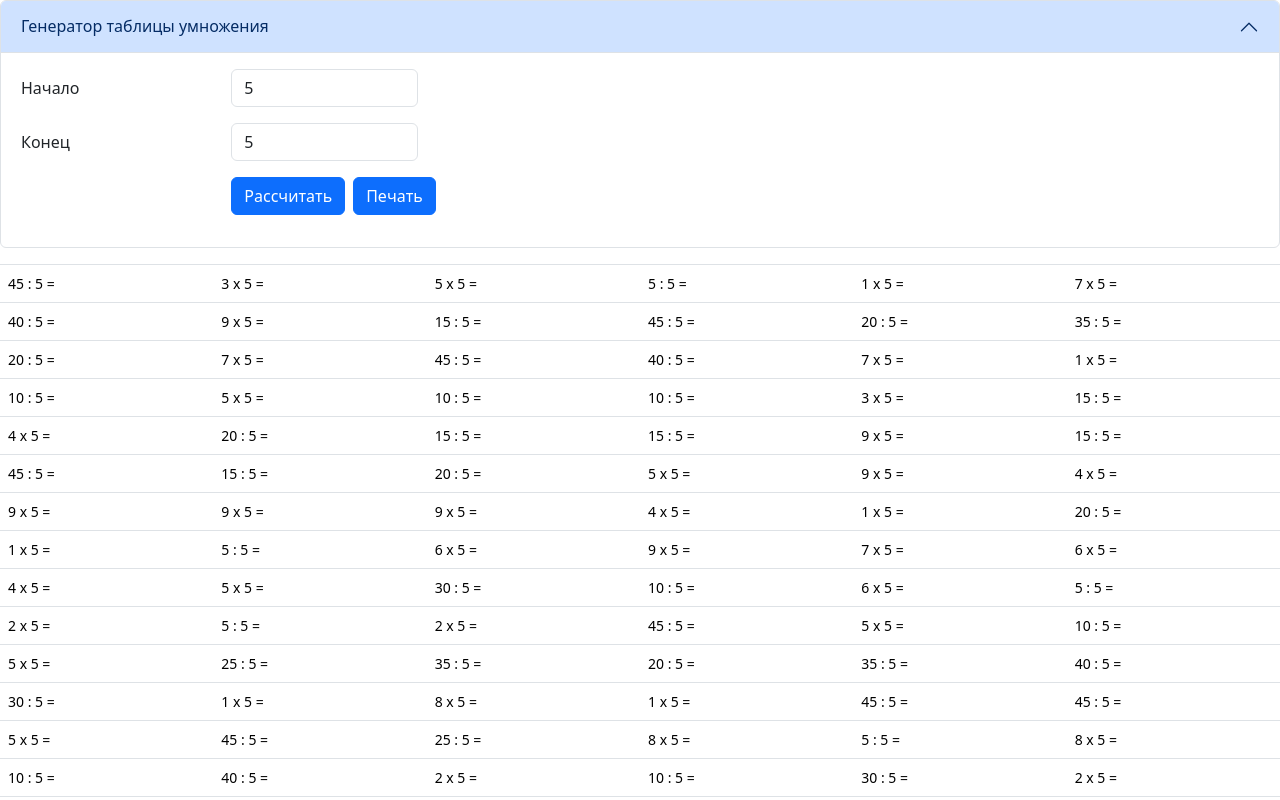
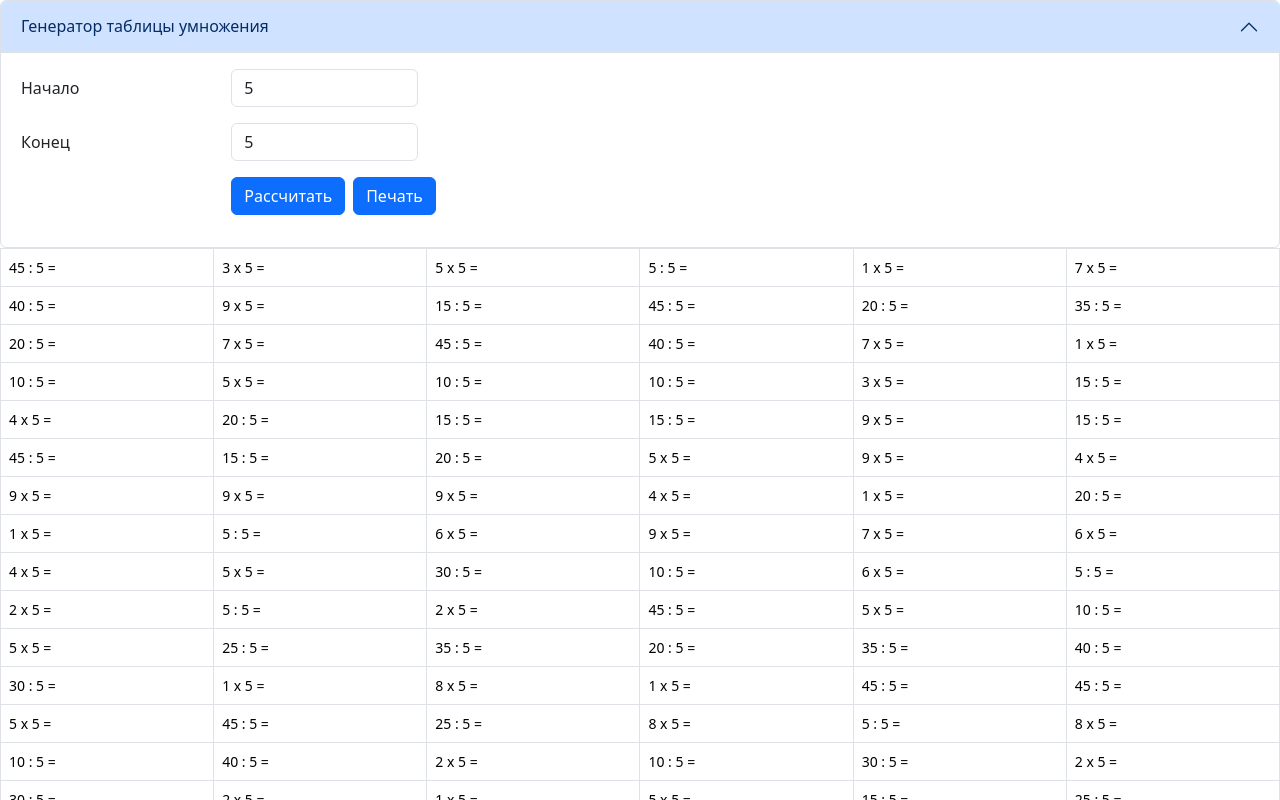
Before and after one commit to ndm234234/multi, a React (Create React App) app: page / in a window 1280 px wide. Both pictures are taken after a click on the button "Рассчитать". Shown: the top 800 px of the page. Built offline with nearby package versions, Linux system fonts and the light colour scheme.

Commit message:
Убран заголовок таблицы + горизонтальные разделители

```diff
--- a/src/App.js
+++ b/src/App.js
@@ -180,15 +180,7 @@ function TableDisplay(props) {
   }
   else
   return (
-    <Table className="TableResult" responsive>
-    <thead>
-      <tr>
-      {props.tableColumns.map((arrayData, index)=>{
-        return (
-        <th key={index}></th>
-        )})}
-      </tr>
-    </thead>
+    <Table className="TableResult table-bordered"  responsive>
     <tbody>
       {props.tableData.map((arrayData, index)=>{
         return(
```
